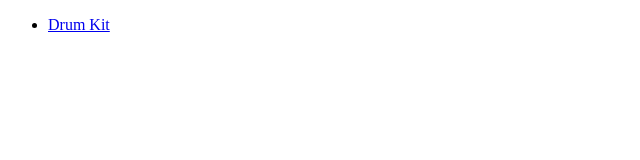
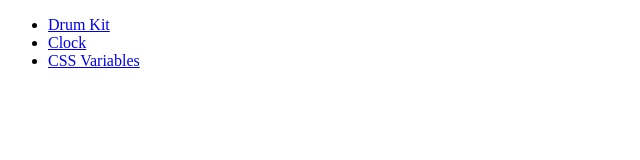
Before and after one commit to AJBrohi/30-JS-projects, a plain HTML site: page index.html in a window 1280 px wide. Shown: the whole page, without its empty margins (0-640 px from the left). Drawn offline with Linux system fonts and the light colour scheme.

Commit message:
3rd Project Done

```diff
--- a/index.html
+++ b/index.html
@@ -15,6 +15,22 @@
           >Drum Kit</a
         >
       </li>
+
+      <li>
+        <a
+          target="_blank"
+          href="https://ajbrohi.github.io/30-JS-projects/02-JS%20and%20CSS%20Clock/"
+          >Clock</a
+        >
+      </li>
+
+      <li>
+        <a
+          target="_blank"
+          href="https://ajbrohi.github.io/30-JS-projects/03-CSS%20Variables/)"
+          >CSS Variables</a
+        >
+      </li>
     </ul>
   </body>
 </html>
```
Also changed, not shown: 1 other file.
